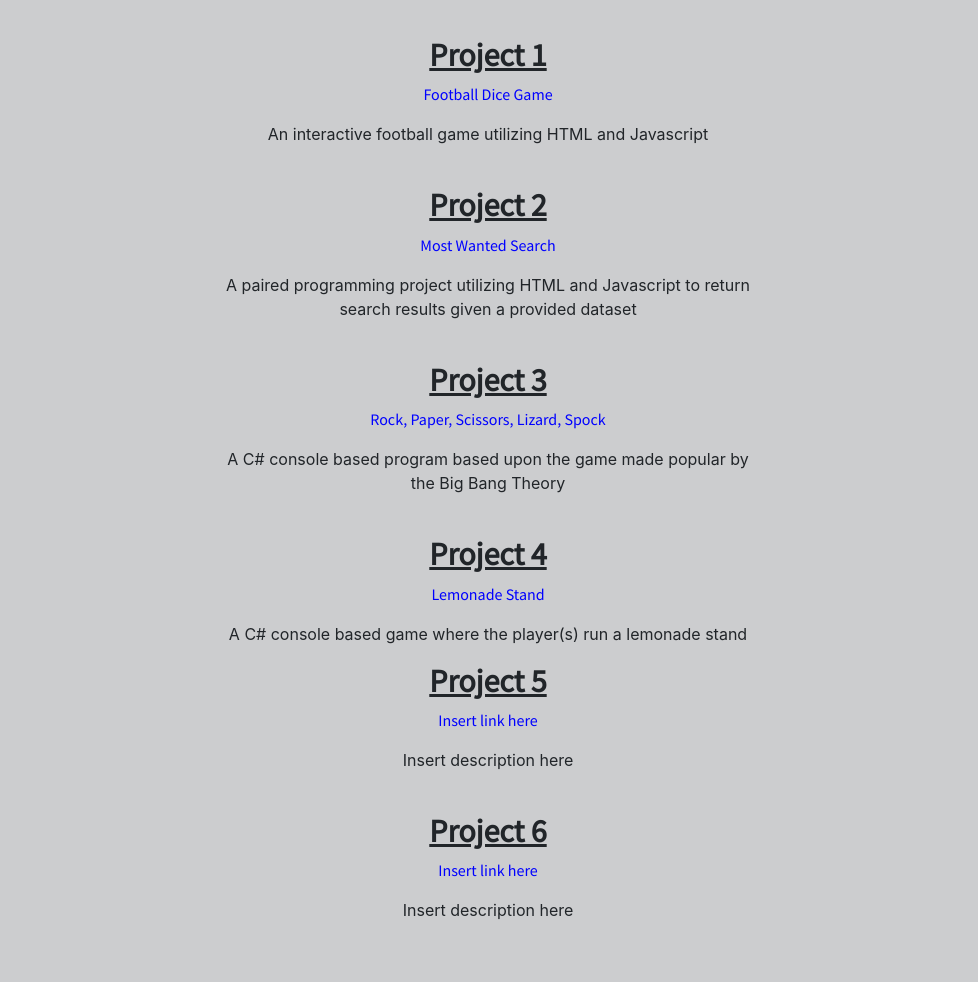
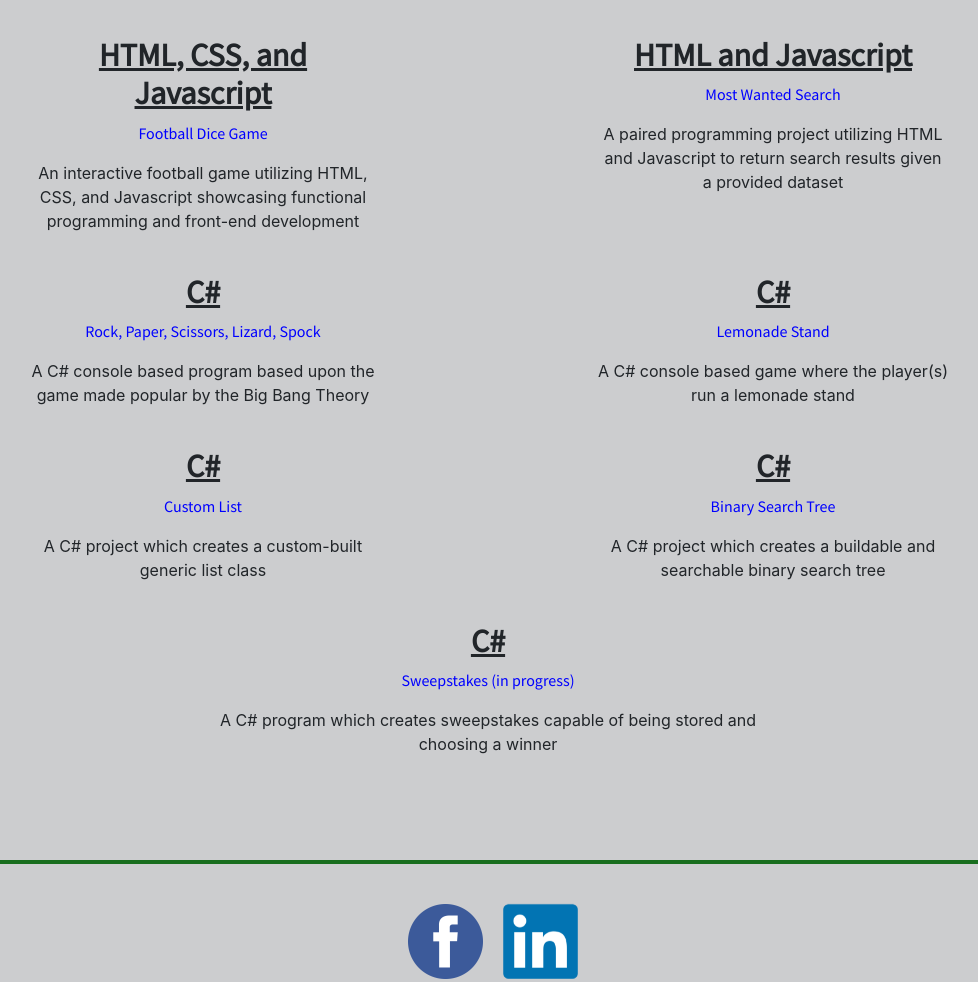
Before and after one commit to ctcb57/ctcb57.github.io, a plain HTML site: page projects.html in a window 1280 px wide. Shown: the part 240-1222 px from the top of the page, without its empty margins (152-1130 px from the left). Drawn offline with nearby package versions, Linux system fonts and the light colour scheme.

Commit message:
Updated projects and about me pages.  Replace bottom twitter link with linkedin link and image

```diff
--- a/projects.html
+++ b/projects.html
@@ -43,72 +43,76 @@
             </div>
             <br><br>
             <div class="row">
-                <div class="col-sm-3"></div>
-                <div class="col-sm-6 text-center">
-                    <h2>Project 1</h2>
+                <div class="col-sm-1"></div>
+                <div class="col-sm-4 text-center">
+                    <h2>HTML, CSS, and Javascript</h2>
                         <a href="https://github.com/ctcb57/diceGame">
                             <p class="projectPageText">Football Dice Game</p>
                         </a>
-                        <p>An interactive football game utilizing HTML and Javascript</p>
+                        <p>An interactive football game utilizing HTML, CSS, and Javascript showcasing functional programming and front-end development</p>
                 </div>
-                <div class="col-sm-3"></div>
+                <div class="col-sm-1"></div>
+                <div class="col-sm-1"></div>
+                <div class="col-sm-4 text-center">
+                    <h2>HTML and Javascript</h2>
+                        <a href="https://github.com/ctcb57/most_Wanted">
+                            <p class="projectPageText">Most Wanted Search</p>
+                        </a>
+                        <p>A paired programming project utilizing HTML and Javascript to return search results given a provided dataset</p>
+                </div>
+                <div class="col-sm-1"></div>
+            </div>
+            <br>
+            <div class="row">
+                <div class="col-sm-1"></div>
+                <div class="col-sm-4 text-center">
+                    <h2>C#</h2>
+                        <a href="https://github.com/ctcb57/RPSLS">
+                            <p class="projectPageText">Rock, Paper, Scissors, Lizard, Spock</p>
+                        </a>
+                        <p>A C# console based program based upon the game made popular by the Big Bang Theory</p>
+                </div>
+                <div class="col-sm-1"></div>
+                <div class="col-sm-1"></div>
+                <div class="col-sm-4 text-center">
+                    <h2>C#</h2>
+                        <a href="https://github.com/ctcb57/lemonade_Stand">
+                            <p class="projectPageText">Lemonade Stand</p>
+                        </a>
+                        <p>A C# console based game where the player(s) run a lemonade stand</p>
+                </div>
+                <div class="col-sm-1"></div>
+            </div>
+            <br>
+            <div class="row">
+                <div class="col-sm-1"></div>
+                <div class="col-sm-4 text-center">
+                    <h2>C#</h2>
+                        <a href="https://github.com/ctcb57/custom_List">
+                            <p class="projectPageText">Custom List</p>
+                        </a>
+                        <p>A C# project which creates a custom-built generic list class</p>
+                </div>
+                <div class="col-sm-1"></div>
+                <div class="col-sm-1"></div>
+                <div class="col-sm-4 text-center">
+                    <h2>C#</h2>
+                        <a href="https://github.com/ctcb57/Search_Tree">
+                            <p class="projectPageText">Binary Search Tree</p>
+                        </a>
+                        <p>A C# project which creates a buildable and searchable binary search tree</p>
+                </div>
+                <div class="col-sm-1"></div>
             </div>
             <br>
             <div class="row">
                 <div class="col-sm-3"></div>
                 <div class="col-sm-6 text-center">
-                    <h2>Project 2</h2>
-                        <a href="https://github.com/ctcb57/most_Wanted">
-                            <p class="projectPageText">Most Wanted Search</p>
+                    <h2>C#</h2>
+                        <a href="https://github.com/ctcb57/Sweepstakes">
+                            <p class="projectPageText">Sweepstakes (in progress)</p>
                         </a>
-                        <p>A paired programming project utilizing HTML and Javascript to return search results given a provided dataset</p>
-                </div>
-                <div class="col-sm-3"></div>
-            </div>
-            <br>
-            <div class="row">
-                <div class="col-sm-3"></div>
-                <div class="col-sm-6 text-center">
-                    <h2>Project 3</h2>
-                        <a href="https://github.com/ctcb57/RPSLS">
-                            <p class="projectPageText">Rock, Paper, Scissors, Lizard, Spock</p>
-                        </a>
-                        <p>A C# console based program based upon the game made popular by the Big Bang Theory</p>
-                </div>
-                <div class="col-sm-3"></div>
-            </div>
-            <br>
-            <div class="row">
-                <div class="col-sm-3"></div>
-                <div class="col-sm-6 text-center">
-                    <h2>Project 4</h2>
-                        <a href="https://github.com/ctcb57/lemonade_Stand">
-                            <p class="projectPageText">Lemonade Stand</p>
-                        </a>
-                        <p>A C# console based game where the player(s) run a lemonade stand</p>
-                </div>
-                <div class="col-sm-3"></div>
-            </div>
-            <div class="row">
-                <div class="col-sm-3"></div>
-                <div class="col-sm-6 text-center">
-                    <h2>Project 5</h2>
-                        <a href=" ">
-                            <p class="projectPageText">Insert link here</p>
-                        </a>
-                        <p>Insert description here</p>
-                </div>
-                <div class="col-sm-3"></div>
-            </div>
-            <br>
-            <div class="row">
-                <div class="col-sm-3"></div>
-                <div class="col-sm-6 text-center">
-                    <h2>Project 6</h2>
-                        <a href="https://github.com/ctcb57/most_Wanted">
-                            <p class="projectPageText">Insert link here</p>
-                        </a>
-                        <p>Insert description here</p>
+                        <p>A C# program which creates sweepstakes capable of being stored and choosing a winner</p>
                 </div>
                 <div class="col-sm-3"></div>
             </div>
@@ -130,10 +134,10 @@
                         </a>
                     </div>
                     <div class="col-sm-1 text-center">
-                        <a href="https://twitter.com/ctclark2" class="twitter">
-                            <img src="images/twitter_logo.png" alt="twitter" class="twitterImage">
+                        <a href="https://www.linkedin.com/in/charles-clark-830350190/" class="twitter">
+                            <img src="images/linkedin_logo.png" alt="linkedin" class="twitterImage">
                                 <div class="twitterMiddle">
-                                    <div class="textTwitter">Twitter</div>
+                                    <div class="textTwitter">LinkedIn</div>
                             </div>
                         </a>
                     </div>
--- a/styles.css
+++ b/styles.css
@@ -107,7 +107,7 @@
 }
 
 .textTwitter {
-    background-color: rgb(53, 150, 240);
+    background-color: #0077B5;
     color: white;
     font-size: 10px;
     padding: 5px 10px;
```
Also changed, not shown: about_me.html (+29 -4 lines), contact.html (+3 -3 lines), index.html (+5 -5 lines), images/linkedin_logo.png (added), images/main_page_pic.jpg (added).
